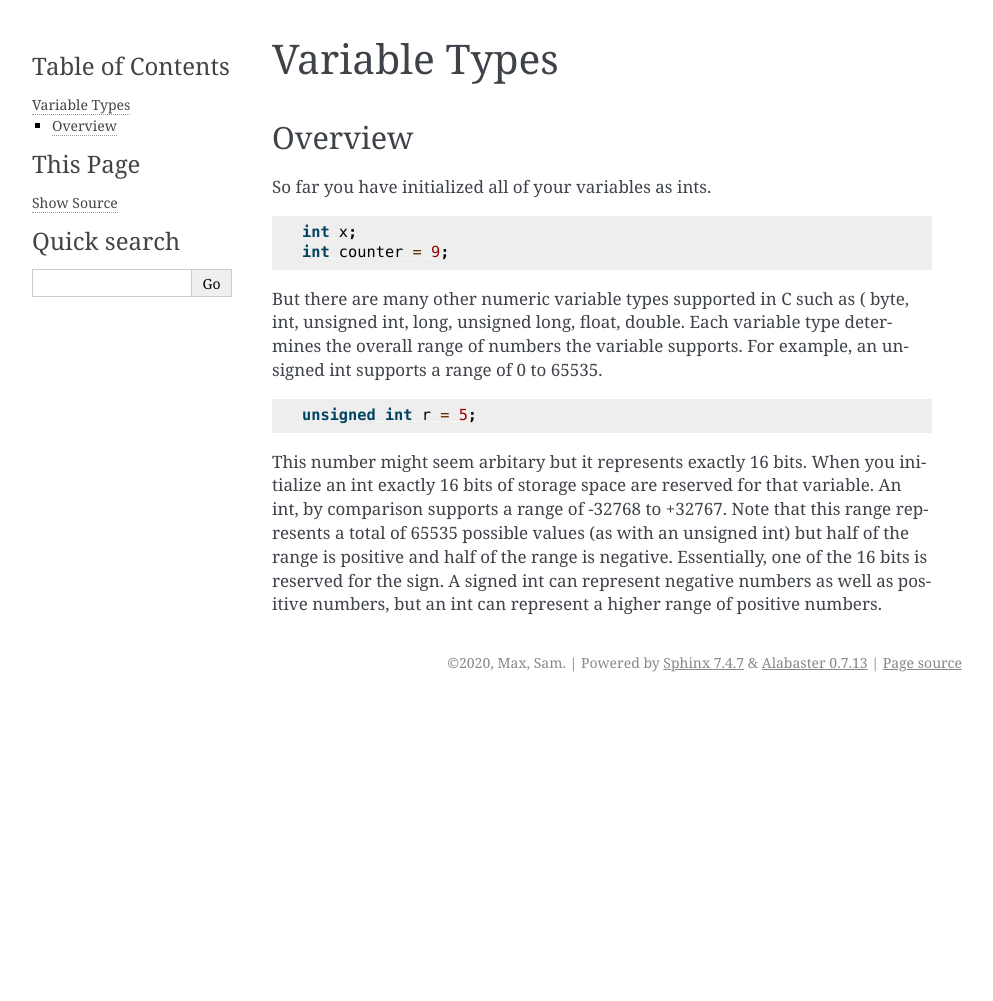
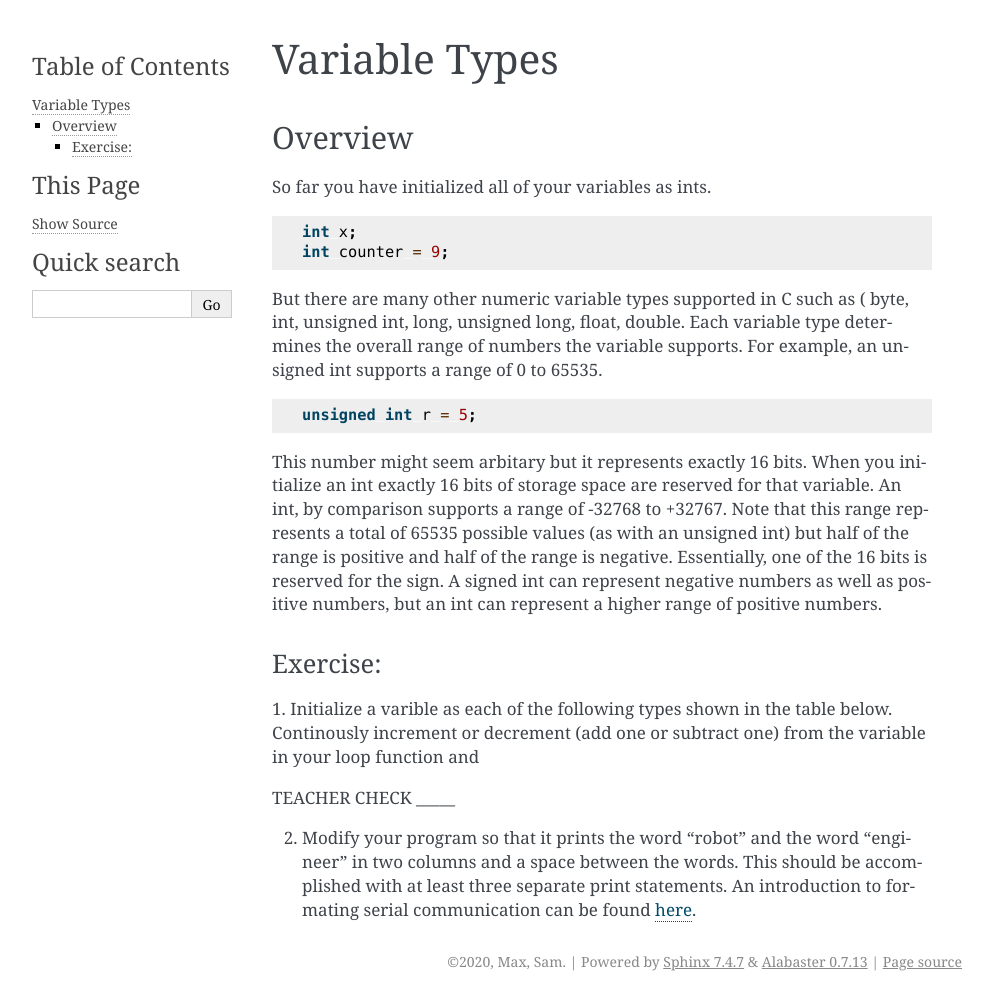
Before and after one commit to maxtkc/mvths-wiki, a Sphinx documentation site: the page built from docs/020a-variable-types.rst, in a window 1280 px wide. Shown: the whole page, without its empty margins (148-1141 px from the left). Built offline with Sphinx 7.4.7, drawn with Linux system fonts in a browser that asks for light colours; before the commit the page ends 900 px from its top, so only the background shows below that.

Commit message:
Update 020a-variable-types.rst

```diff
--- a/docs/020a-variable-types.rst
+++ b/docs/020a-variable-types.rst
@@ -22,3 +22,16 @@ This number might seem arbitary but it represents exactly 16 bits. When you init
 int, by comparison supports a range of -32768 to +32767. Note that this range represents a total of 65535 possible values (as with an unsigned int) but half of the
 range is positive and half of the range is negative. Essentially, one of the 16 bits is reserved for the sign. A signed int can represent negative numbers as well as
 positive numbers, but an int can represent a higher range of positive numbers.
+
+Exercise:
+~~~~~~~~~
+
+1. Initialize a varible as each of the following types shown in the table below. Continously increment or decrement (add one or subtract one) from the variable in your
+loop function and
+
+TEACHER CHECK \_\_\_\_\_
+
+2. Modify your program so that it prints the word "robot" and the word
+   "engineer" in two columns and a space between the words. This should
+   be accomplished with at least three separate print statements. An
+   introduction to formating serial communication can be found `here <https://www.google.com/url?q=https://docs.google.com/document/d/1BmZbXzxnD2j17QToSZ9jeZmnP7burwfksfQq2v4zu-Y/edit#bookmark=id.l7j52u85ivgp>`__.
```
